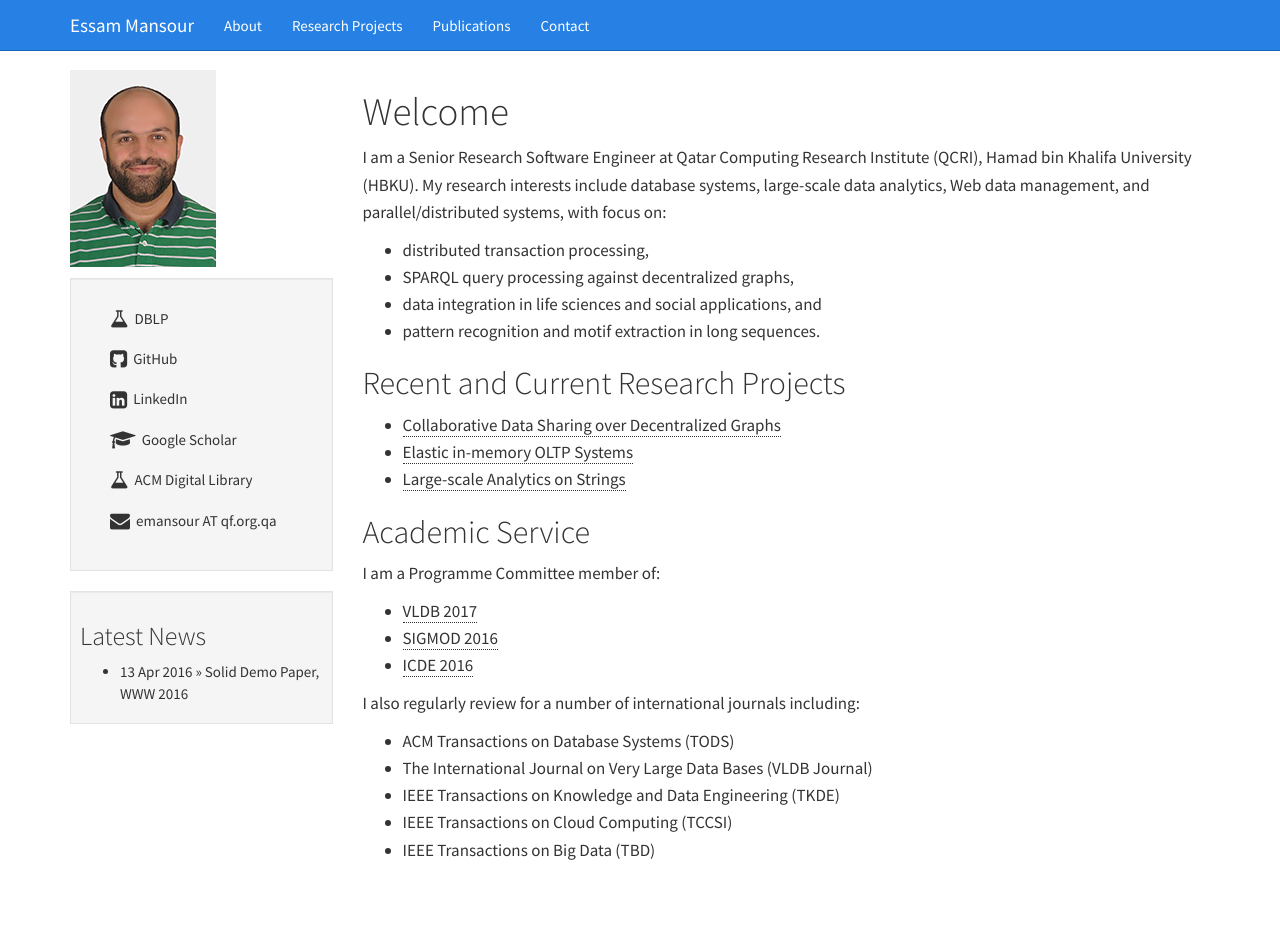
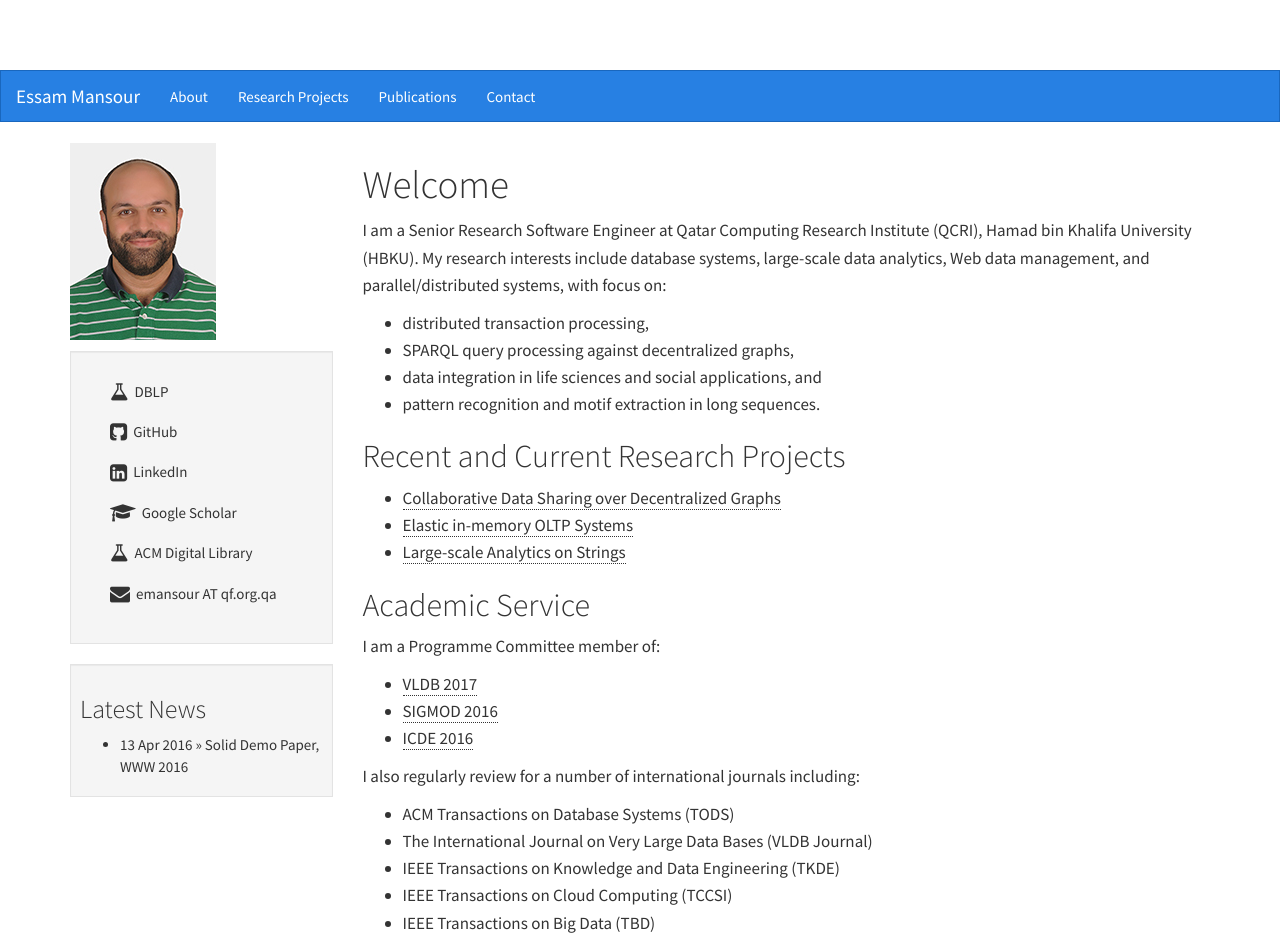
Before and after one commit to mansoure/mansoure.github.io, a Jekyll site: the page built from index.md, in a window 1280 px wide and 947 px high. Built offline with Jekyll 4.4.1, drawn with Linux system fonts in a browser that asks for light colours.

Commit message:
research projects

```diff
--- a/_layouts/default.html
+++ b/_layouts/default.html
@@ -42,10 +42,10 @@
 
 	<!--div class="navbar navbar-light navbar-fixed-top" style="background-color: #EEEEEE;" role="navigation"-->
 
-		<nav class="navbar navbar-inverse navbar-fixed-top" role="navigation">
-				<div class="container">
+		<nav class="navbar navbar-inverse">
+				<div class="container-fluid">
 			        <div class="navbar-header">
-			            <button type="button" class="navbar-toggle" data-toggle="collapse" data-target="#navbar-ex1-collapse">
+			            <button type="button" class="navbar-toggle" data-toggle="collapse" data-target="#myNavbar">
 			                <span class="sr-only">Toggle navigation</span>
 			                <span class="icon-bar"></span>
 			                <span class="icon-bar"></span>
@@ -53,7 +53,7 @@
 			            </button>
 			            <a href="http://emansour.com/" class="navbar-brand">Essam Mansour</a>
 			        </div>
-			        <div class="collapse navbar-collapse" id="navbar-ex1-collapse">
+			        <div class="collapse navbar-collapse" id="myNavbar">
 			            <ul class="nav navbar-nav">
 							<li><a href="/about">About</a></li>
 							<li><a href="/research">Research Projects</a></li>
```
